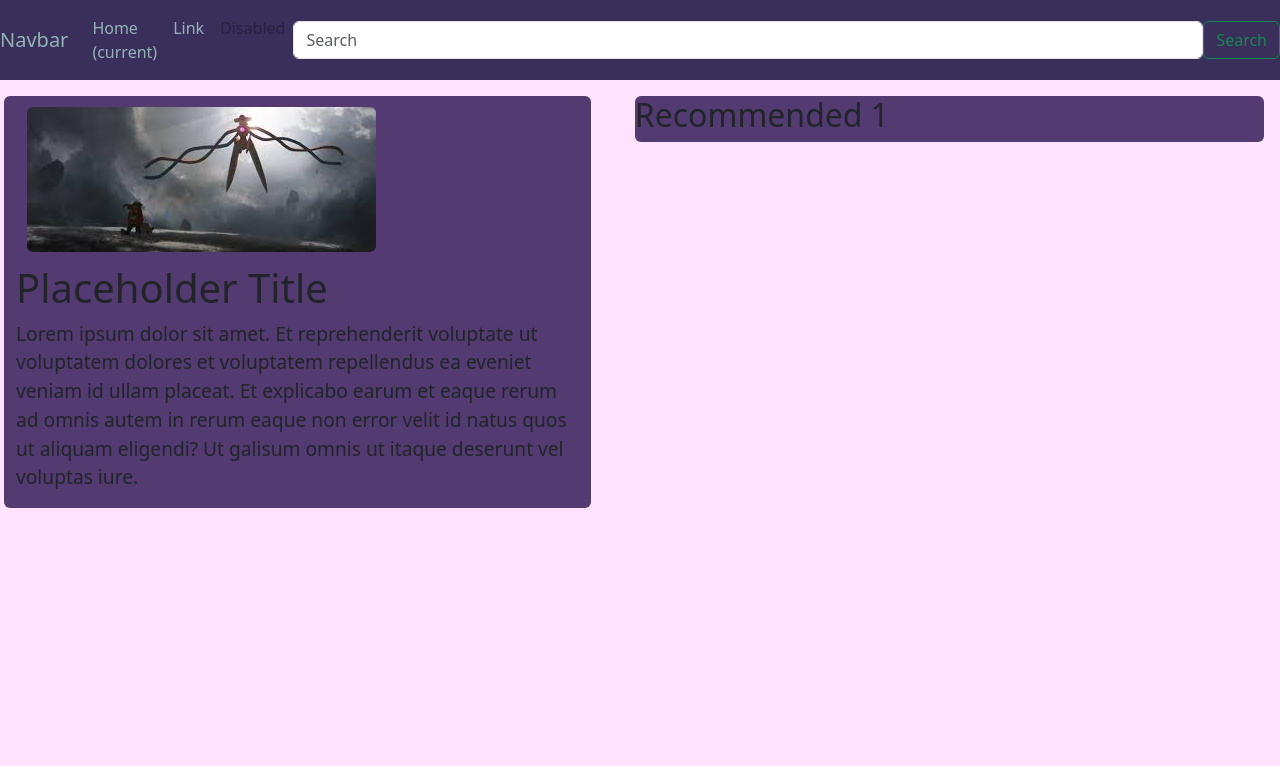
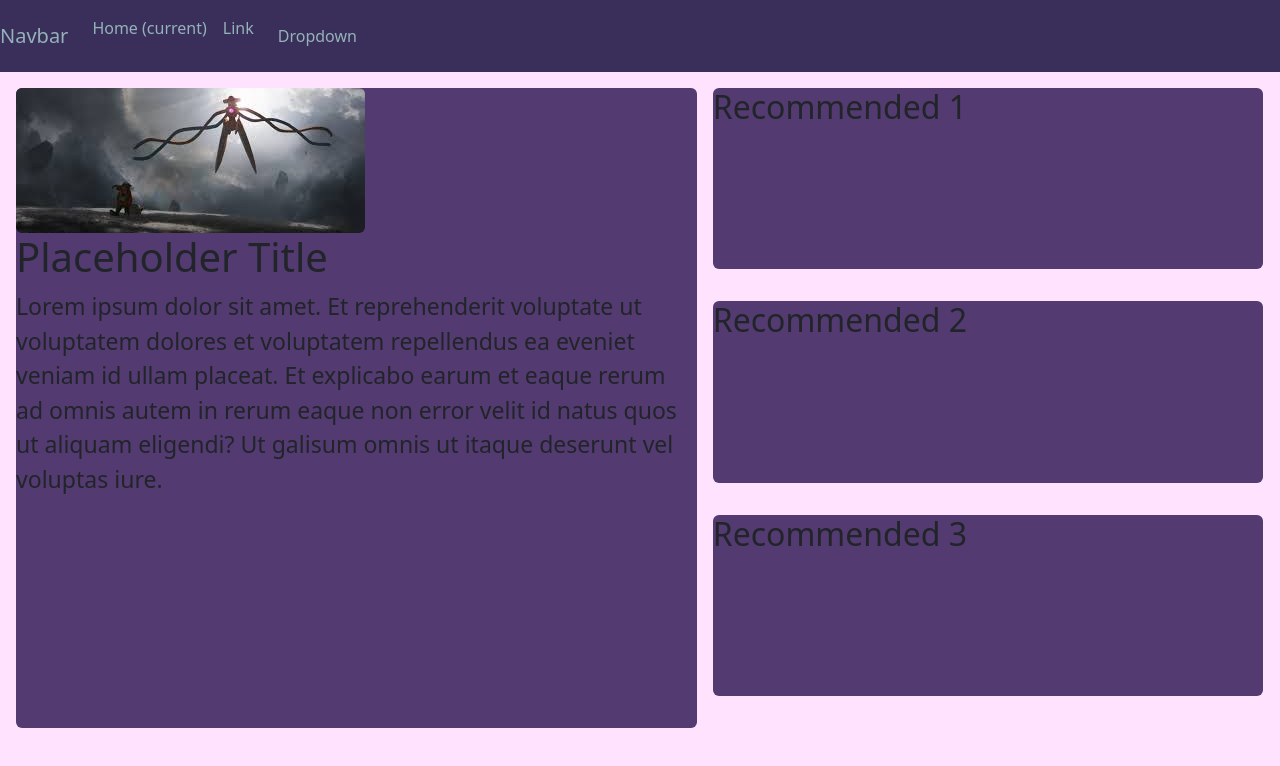
Before and after one commit to CrooseGit/Galaxy-Tales-UniCS-Hackathon-24, a React (Vite) app in the folder galaxy_tales/: page / in a window 1280 px wide. Shown: the top 766 px of the page. Built offline with nearby package versions, Linux system fonts and the light colour scheme.

Commit message:
dropdown

```diff
--- a/galaxy_tales/src/App.tsx
+++ b/galaxy_tales/src/App.tsx
@@ -9,20 +9,25 @@ function App() {
     <>
       <body>
         <NavBar />
-        <div className='row'>
-        <div className='article m-3 rounded'>
-          <div className='containerimg col-sm'>
-          <img src={imgplace} className='rounded'></img>
+        <div className='d-flex cont'>
+            <div className='article rounded m-3'>
+            <img src={imgplace} className='rounded'></img>
+            <h1>Placeholder Title</h1>
+            <p className='articletxt'>Lorem ipsum dolor sit amet. Et reprehenderit voluptate ut voluptatem dolores et voluptatem repellendus ea eveniet veniam id ullam placeat. Et explicabo earum et eaque rerum ad omnis autem in rerum eaque non error velit id
+             natus quos ut aliquam eligendi? Ut galisum omnis ut itaque deserunt vel voluptas iure.</p>
+             </div>
+            <div className='w-50 d-flex flex-column'>
+              <div className='reccontainer rounded my-3'>
+              <h2>Recommended 1</h2>
+              </div>
+              <div className='reccontainer rounded my-3'>
+                <h2>Recommended 2</h2>
+              </div>
+              <div className='reccontainer rounded my-3'>
+                <h2>Recommended 3</h2>
+              </div>
+            </div>
           </div>
-          <h1>Placeholder Title</h1>
-          <p className='articletxt'>Lorem ipsum dolor sit amet. Et reprehenderit voluptate ut voluptatem dolores et voluptatem repellendus ea eveniet veniam id ullam placeat. Et explicabo earum et eaque rerum ad omnis autem in rerum eaque non error velit id natus quos ut aliquam eligendi? Ut galisum omnis ut itaque deserunt vel voluptas iure.</p>
-        </div>
-        <div className='col-sm'>
-          <div className='recarticle m-3 rounded d-flex mb-5'>
-            <h2>Recommended 1</h2>
-          </div>
-        </div>
-        </div>
       </body>
     </>
   )
--- a/galaxy_tales/src/containers/NavBar.tsx
+++ b/galaxy_tales/src/containers/NavBar.tsx
@@ -1,6 +1,8 @@
 import '../styles.css'
+
 const NavBar = () => {
     return (
+
         <nav className="navbar navbar-expand-lg navbar-light ">
         <a className="navbar-brand navtxt" href="#">Navbar</a>
         <button className="navbar-toggler" type="button" data-toggle="collapse" data-target="#navbarSupportedContent" aria-controls="navbarSupportedContent" aria-expanded="false" aria-label="Toggle navigation">
@@ -15,13 +17,17 @@ const NavBar = () => {
             <li className="nav-item">
                 <a className="nav-link navtxt" href="#">Link</a>
             </li>
-
-            <li className="nav-item">
-                <a className="nav-link disabled navtxt" href="#">Disabled</a>
+            <li className="nav-item dropdown">
+                <div className="dropdown">
+                    <button className="dropbtn">Dropdown</button>
+                    <div className="dropdown-content">
+                        <a href="abc">Link 1</a>
+                        <a href="#">Link 2</a>
+                        <a href="#">Link 3</a>
+                    </div>
+                </div>
             </li>
             </ul>
-                <input className="form-control mr-sm-2" type="search" placeholder="Search" aria-label="Search" />
-                <button className="btn btn-outline-success my-2 my-sm-0" type="submit">Search</button>
         </div>
         </nav>
     )
--- a/galaxy_tales/src/styles.css
+++ b/galaxy_tales/src/styles.css
@@ -7,28 +7,69 @@
     color: #95B2B8;
 }
 
+
+
+.cont {
+    height:80vh
+}
 .article {
-    width: 45%;
+    width: 60%;
     height: 100%;
     background-color: #533A71;
   }
 
-.recarticle {
+.reccontainer {
+    width: 97%;
+    height: 33%;
     background-color: #533A71;
-  }
+}
 
 .articletxt {
-    font-size: 1.5vw;
+    font-size: 1.8vw;
 }
 
-.containerimg {
-    margin: 2%;
-    border-radius: 10px;
-    max-width: 100%;
-    max-height: 40%;
-}
 
 img {
     max-width: 100%;
     height: auto;
 }
+
+.dropbtn {
+    background-color: #392F5A;
+    color: #95B2B8;
+    padding: 16px;
+    font-size: 16px;
+    border: none;
+    cursor: pointer;
+  }
+
+  .dropdown {
+    position: relative;
+    display: inline-block;
+  }
+
+  .dropdown-content {
+    display: none;
+    position: absolute;
+    background-color: #392F5A;
+    min-width: 160px;
+    box-shadow: 0px 8px 16px 0px rgba(0,0,0,0.2);
+    z-index: 1;
+  }
+
+  .dropdown-content a {
+    color: #95B2B8;
+    padding: 12px 16px;
+    text-decoration: none;
+    display: block;
+  }
+
+  .dropdown-content a:hover {background-color: #433a61}
+
+  .dropdown:hover .dropdown-content {
+    display: block;
+  }
+
+  .dropdown:hover .dropbtn {
+    background-color: #433a61;
+  }
```
Also changed, not shown: galaxy_tales/src/assets/space.png (added).
